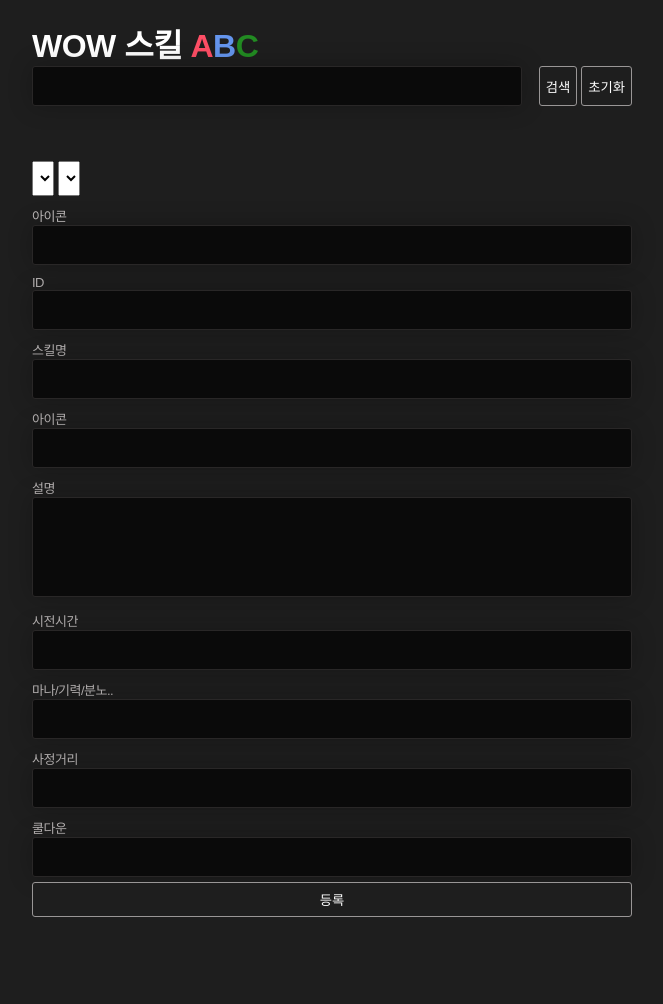
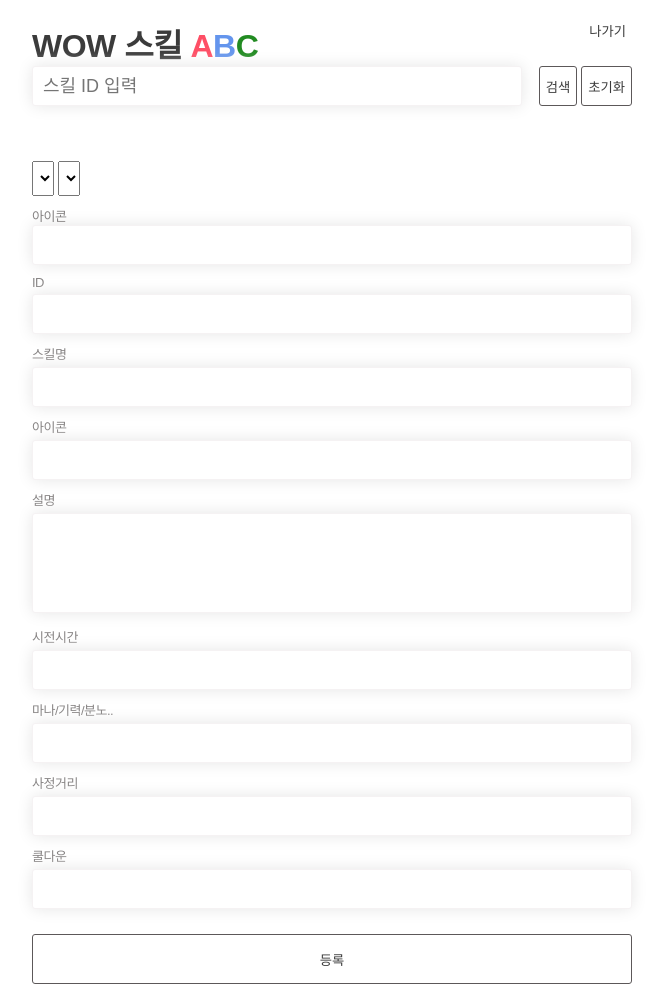
Before and after one commit to spooner-git/skill_abc, a Django app: page /wow_skills/admin/ in a window 1280 px wide. Shown: the whole page, without its empty margins (308-971 px from the left). Before the commit the page ends 917 px from the top, so only its background shows below. Run offline with Django 3.2, Linux system fonts and the light colour scheme; lists and menus that the app fills with data are empty; some web fonts are replaced.

Commit message:
admin 페이지

```diff
--- a/skill_abc_project/static/user/css/admin.css
+++ b/skill_abc_project/static/user/css/admin.css
@@ -9,7 +9,7 @@
     color: var(--font-sub-normal);
 }
 .skill_info_content{
-
+    margin-top: 4px;
 }
 
 
@@ -24,7 +24,8 @@
 
 
 #add_wow_skill_form_submit{
-    height: 35px;
+    margin-top: 20px;
+    height: 50px;
     width: 100%;
 }
 
--- a/skill_abc_project/wow_skills/templates/main_wow_skills_admin.html
+++ b/skill_abc_project/wow_skills/templates/main_wow_skills_admin.html
@@ -2,6 +2,10 @@
 
 {% load static_url %}
 {% block local_css %}
+{% endblock %}
+
+{% block top_right %}
+<button style="float: right;border:0;" onclick="location.href='/wow_skills/'">나가기</button>
 {% endblock %}
 
 {% block content %}
@@ -9,7 +13,7 @@
     <form action="{% url 'wow_skills:get_wow_skill_info_from_blizzard' %}" name="get_wow_skill_info" id="form_get_wow_skill_info" method="get" style="display: flex;width:100%;">
         {% csrf_token %}
         <div style="flex:1 1 0;height:100%">
-            <input type="text" name="skill_id" style="width:100%;height:100%;box-sizing: border-box;font-size:18px;font-weight:500">
+            <input type="text" name="skill_id" style="width:100%;height:100%;box-sizing: border-box;font-size:18px;font-weight:500" placeholder="스킬 ID 입력">
         </div>
         <div style="flex-basis:110px;height:100%;text-align:right;">
             <button style="height:100%;" onclick="search_admin(event);">검색</button>
--- a/skill_abc_project/wow_skills/templates/wow_skills_base.html
+++ b/skill_abc_project/wow_skills/templates/wow_skills_base.html
@@ -1,5 +1,5 @@
 <!DOCTYPE html>
-<html lang="en" class="skillabc_dark_mode">
+<html lang="en" class="skillabc_light_mode">
 <head>
     {% load static_url %}
     <meta charset="utf-8">
@@ -20,6 +20,8 @@
 <div style="font-size:32px;font-weight:900">
     WOW 스킬
     <span style="color:#fe4e65">A</span><span style="color: cornflowerblue;">B</span><span style="color: forestgreen;">C</span>
+    {% block top_right %}
+    {% endblock %}
 </div>
 
 {% block content %}
```
Also changed, not shown: skill_abc_project/wow_skills/templates/main_wow_skills.html (+7 -3 lines).
